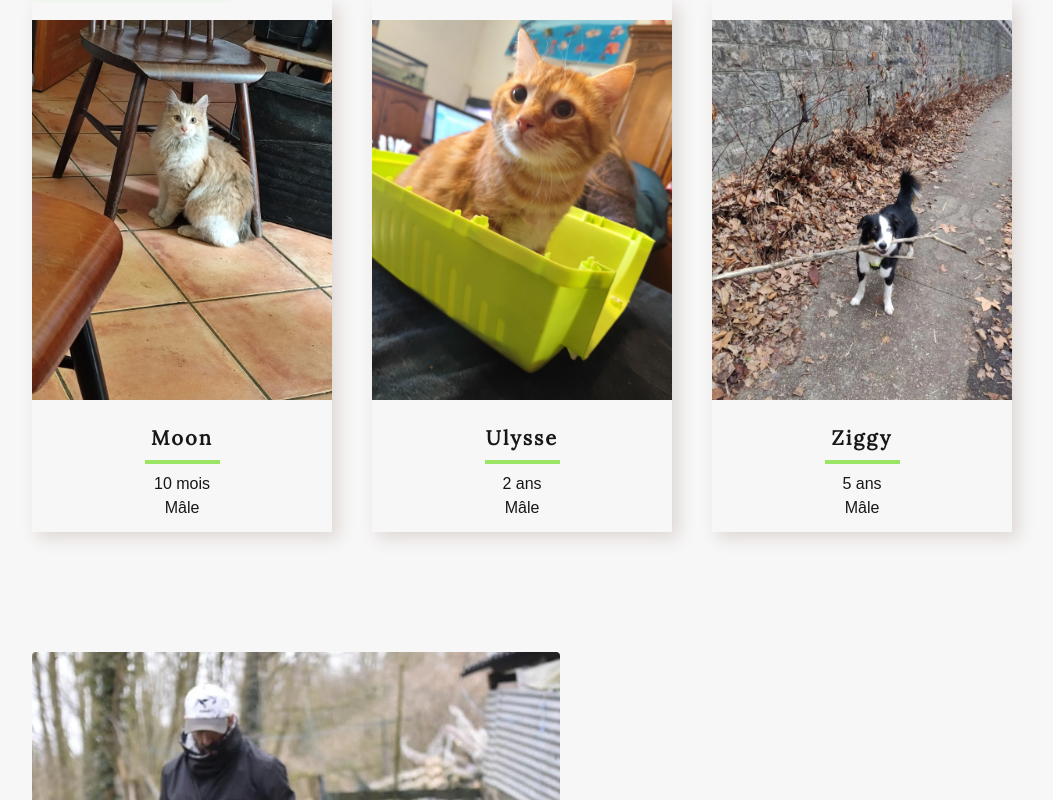
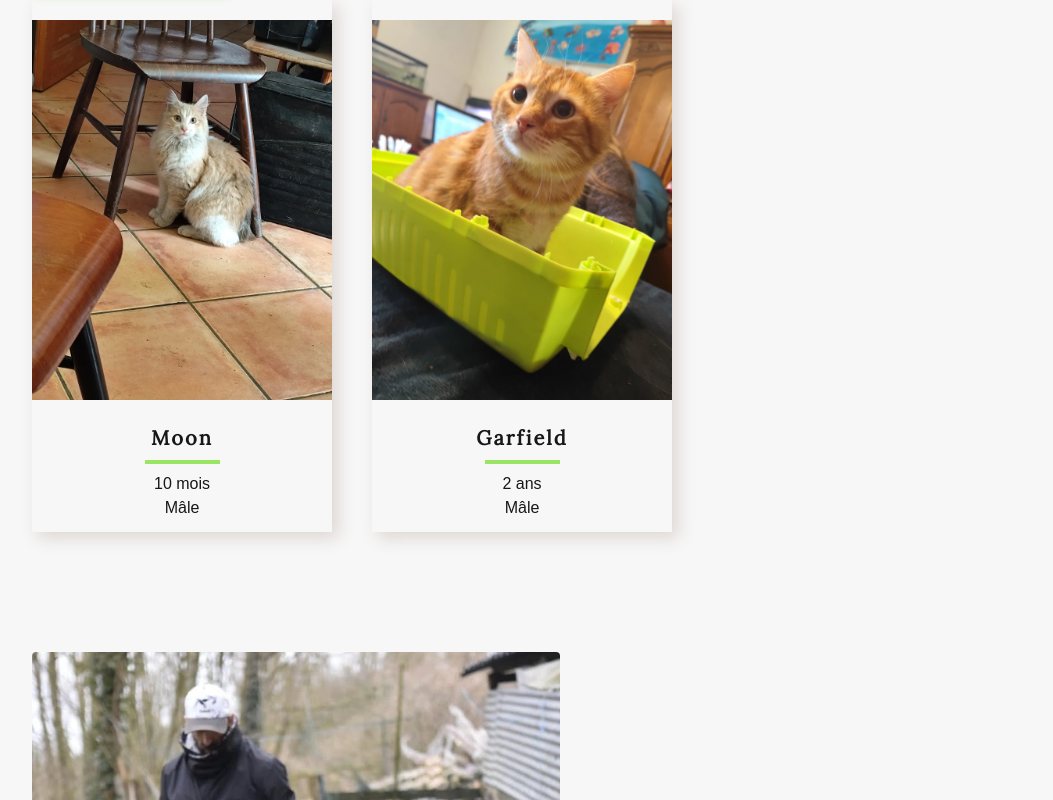
Before and after one commit to Tonyac-create/site, a Next.js app: page / in a window 1280 px wide. Shown: the part 4486-5286 px from the top of the page, without its empty margins (80-1133 px from the left). Built offline with nearby package versions, Linux system fonts and the light colour scheme; a web font is replaced by a local one.

Commit message:
add artcile journal & update animaladopt

```diff
--- a/app/components/BlogPage/HeroSectionBlog.tsx
+++ b/app/components/BlogPage/HeroSectionBlog.tsx
@@ -1,4 +1,5 @@
 import ArticleBlog from "../ArticleBlog";
+import Image from "next/image";
 
 export default function HeroSectionBlog() {
 
@@ -8,6 +9,15 @@ export default function HeroSectionBlog() {
             <div className="mx-6 pt-16 lg:mx-28">
                 <h2 className="text-brown text-4xl font-lora font-semibold mb-6">Nos action et initiatives</h2>
                 <p className="text-xl mt-3 mb-5 w-[80%]">Chez Secours Français pour Animaux, nous agissons chaque jour pour secourir, soigner et offrir une nouvelle vie aux animaux en détresse. Sur cette page, retrouvez nos dernières actualités, nos histoires inspirantes et nos appels à mobilisation.</p>
+                <Image
+                    src="/article_journal.png"
+                    width={400}
+                    height={300}
+                    priority={true}
+                    quality={100}
+                    alt='article journal'
+                    className="mb-10 object-contain"
+                />
                 <ArticleBlog />
             </div>
         </section>
--- a/app/utils/animalsAdopt.ts
+++ b/app/utils/animalsAdopt.ts
@@ -74,14 +74,14 @@ export const catsAdopt = [
     },
     {
         id: 7,
-        name: "Ulysse",
+        name: "Garfield",
         type: "Chat",
         age: "2 ans",
         genre: "Mâle",
         race: "Roux",
         image: "/animalsAdopt/Ulysse.webp",
-        introduction: "Coucou, je m'appelle Ulysse... à la recherche d'une maison ! 🐾🐱.\n\n J’ai connu la vie dehors, j’ai appris à me débrouiller, mais aujourd’hui, je rêve d’un foyer chaleureux où poser enfin mes pattes. Si vous cherchez un compagnon fidèle et affectueux, je suis prêt à remplir votre quotidien de doux ronronnements.",
-        description: "Je pèse 9 kg, j'ai toujours vécu dans la rue. Je suis castré et identifié, et je cherche une nouvelle famille qui n'a pas d'autres chats pour m'accueillir. Je suis très calin et propre. Il ne reste plus qu'à vous pour des instants de ronronnements. 💕🏡",
+        introduction: "Coucou, je m'appelle Garfield... à la recherche d'une maison ! 🐾🐱.\n\n J’ai connu la vie dehors, j’ai appris à me débrouiller, mais aujourd’hui, je rêve d’un foyer chaleureux où poser enfin mes pattes. Si vous cherchez un compagnon fidèle et affectueux, je suis prêt à remplir votre quotidien de doux ronronnements.",
+        description: "Je pèse 7 kg, j'ai toujours vécu dans la rue. Je suis castré et identifié, et je cherche une nouvelle famille. Je suis très calin et propre. Il ne reste plus qu'à vous pour des instants de ronronnements. 💕🏡",
         adopt: false
     },
 ]
@@ -109,6 +109,6 @@ export const dogsAdopt = [
         image: "/animalsAdopt/Ziggy.webp",
         introduction: "Salut, moi c’est Ziggy à la recherche d'une famille ! 🐾🐕.\n\n Je suis un croisé Berger Australien de 5 ans, un chien intelligent et ultra affectueux une fois que j’ai confiance en toi ! J’adore bouger et je suis un excellent compagnon de cani-cross, alors si tu es sportif, on risque de bien s’entendre !",
         description: "Je peux être un peu craintif au premier abord, mais attention, j’ai aussi mon petit caractère ! Il me faut du temps et un environnement de confiance pour m’ouvrir complètement. Un foyer avec de jeunes enfants ne serait pas idéal pour moi. J’ai besoin d’un humain prêt à s’investir dans mon éducation, qui puisse m’emmener en grandes balades et me donner un cadre rassurant. Je suis un chien protecteur, donc il faudra être attentif à mes réactions, surtout à la maison. Avec les autres chiens, je suis sélectif, je préfère ceux de mon gabarit (les bergers et huskies sont souvent mes meilleurs copains !). En revanche, les chats et moi, on ne s’entend pas... 😅 Et pour les balades, mieux vaut une longe parce que j’ai tendance à tirer en laisse ! Côté maison, je suis propre, non destructeur, mais si tu laisses du sucré sur la table... disons que je pourrais bien me laisser tenter ! Alors, prêt à partager ta vie avec un compagnon fidèle et sportif ? 🏡❤️",
-        adopt: false
+        adopt: true
     },
 ]
```
Also changed, not shown: public/article_journal.png (added).
